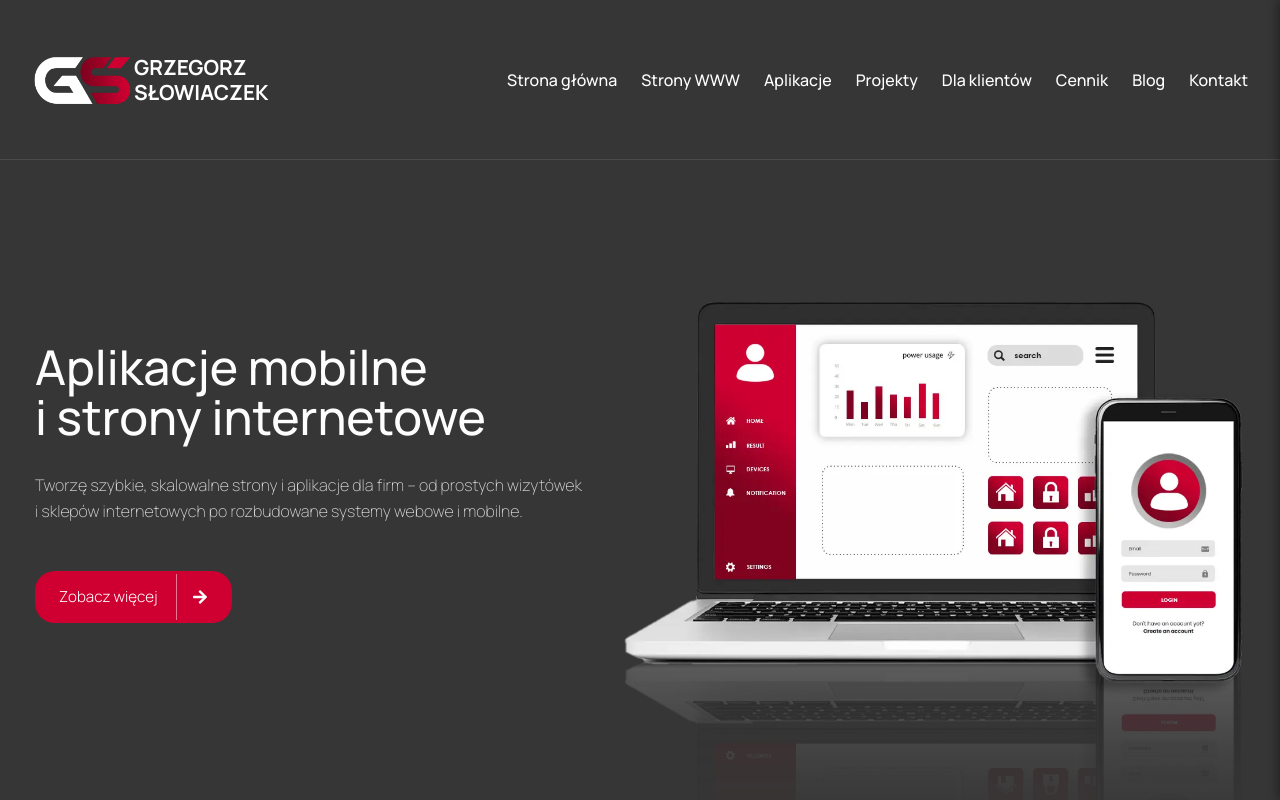
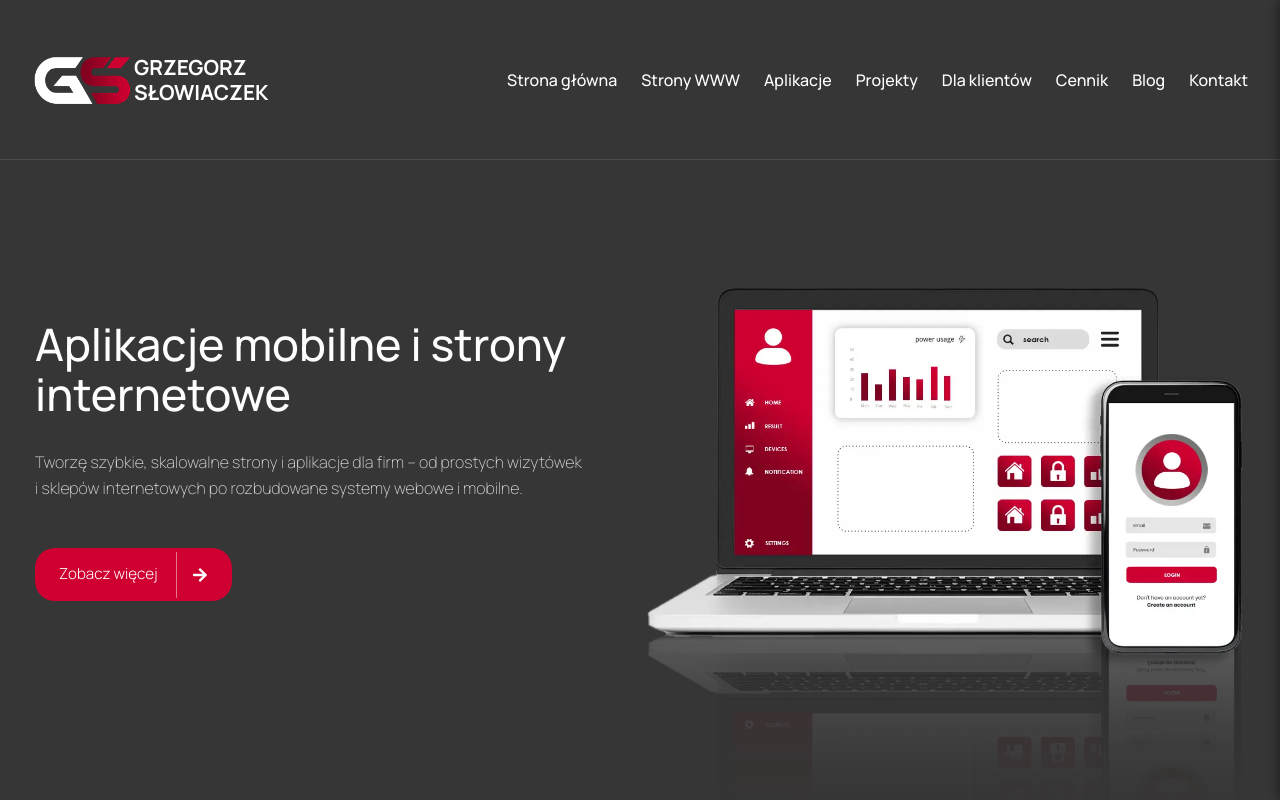
Before and after one commit to Grzegorz-dev/moja-strona-de, a Next.js app: page / in a window 1280 px wide. Shown: the top 800 px of the page. Built offline with nearby package versions, Linux system fonts and the light colour scheme.

Commit message:
Poprawki wizualne

```diff
--- a/src/app/globals.css
+++ b/src/app/globals.css
@@ -255,7 +255,7 @@ body {
 /* Smartfony (<= 767px) */
 @media (max-width: 767px) {
   .menu {
-    padding: 2.5rem 1rem;
+    padding: 2.5rem 0rem;
   }
 }
 
--- a/src/app/home.module.css
+++ b/src/app/home.module.css
@@ -14,7 +14,9 @@
 
   .heroSection {
     padding: 0 2rem;
-    padding-bottom: 1rem;
+    display: flex;
+    justify-content: center;
+    align-items: center;
   }
 
   .heroContentWrapper {
@@ -23,7 +25,8 @@
     align-items: center;
     justify-content: space-between;
     max-width: 1210px;
-    margin: 0 auto;
+    width: 100%;
+    margin-top: 3vh;
   }
 
   .heroText {
@@ -114,7 +117,7 @@
 
   .overlayBoxOne {
     top: 50%;
-    left: 35%;
+    left: 20%;
   }
 
   .overlayBoxTwo {
@@ -225,7 +228,7 @@
   /* ========== LAPTOP (max 1440px) ========== */
   @media (max-width: 1440px) {
     .heroText h1 {
-      font-size: 3rem;
+      font-size: 2.8rem;
       line-height: 50px;
     }
 
@@ -247,8 +250,20 @@
     .overlayImageTwo,
     .overlayImageThree,
     .overlayImageFour {
-      width: 150px;
-      max-width: 150px;
+      width: 130px;
+      max-width: 130px;
+    }
+
+    .heroSection {
+      min-height: 100vh;
+    }
+
+    .heroContentWrapper {
+      margin-top: -15vh;
+    }
+
+    .heroImageWrapper {
+      max-width: 600px;
     }
   }
 
@@ -523,7 +538,7 @@
 /* ========== MOBILE (max 767px) ========== */
 @media (max-width: 767px) {
   .benefitsContainer {
-    padding: 2.5rem 1rem;
+    padding: 0.5rem 1rem;
   }
 
   .logoWrapper img {
```
